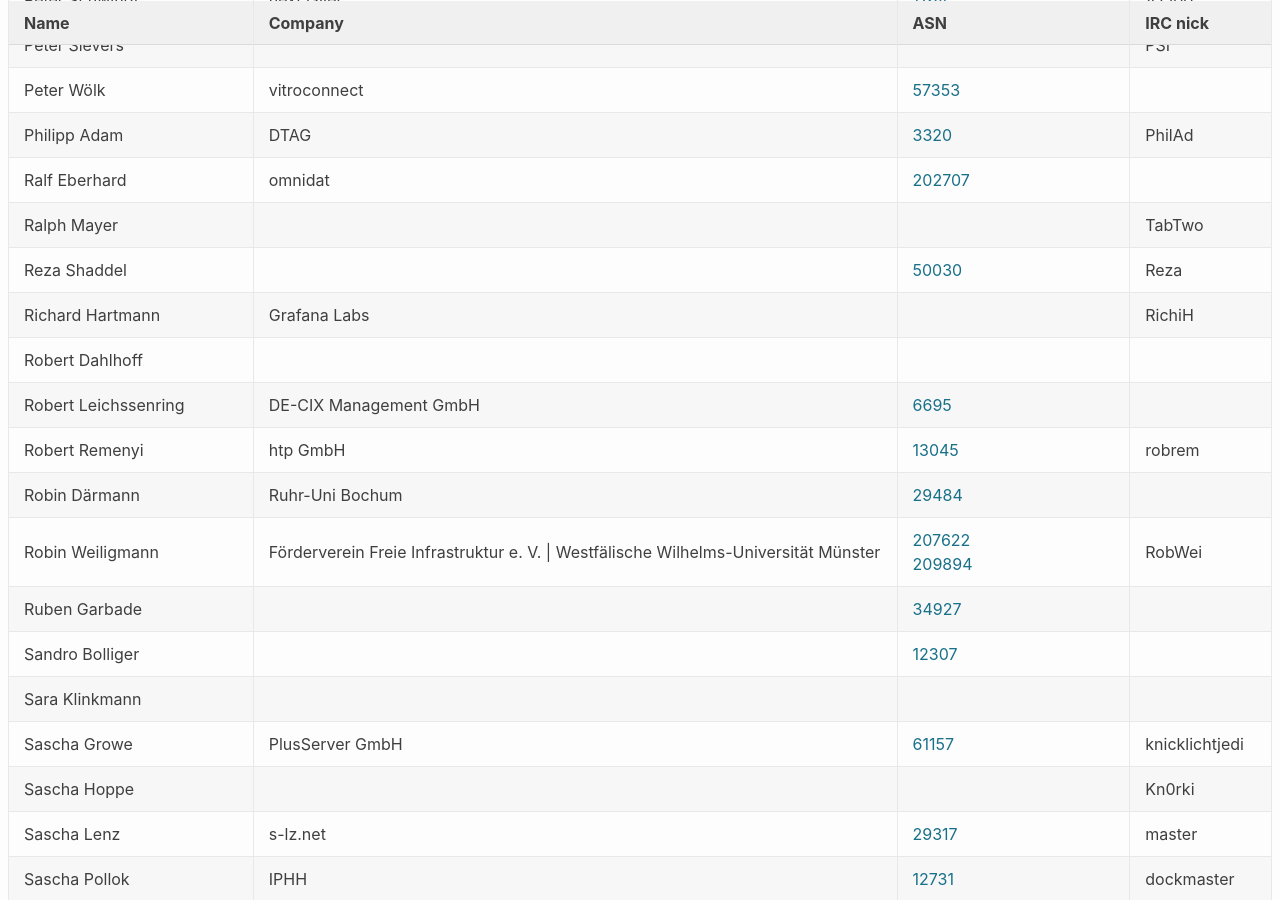
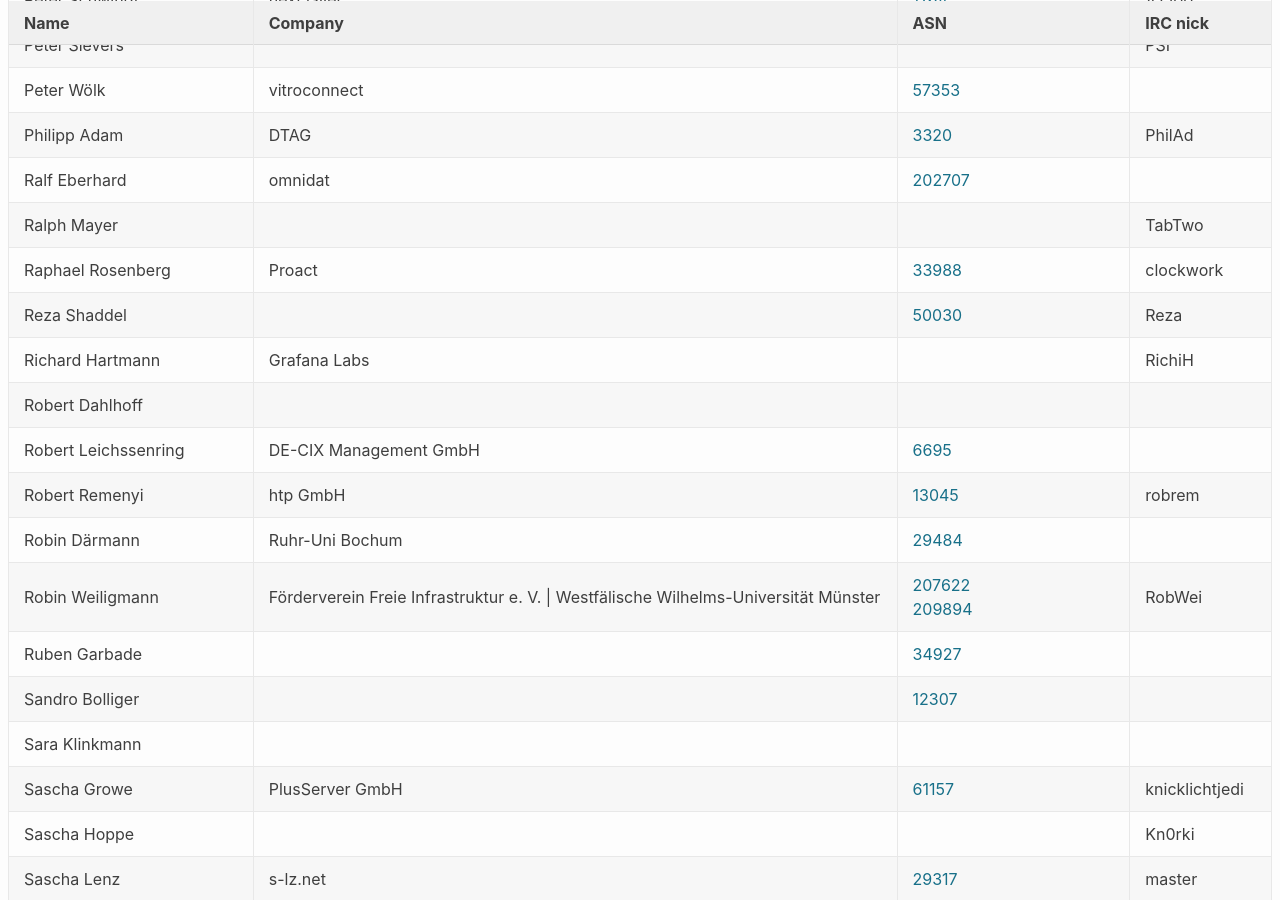
Before and after one commit to denog/pretix-attendeelist, a Jekyll site: the page built from denog13/index.markdown, in a window 1280 px wide and 900 px high, scrolled down 8398 px. Built offline with Jekyll 4.4.1, drawn with Linux system fonts in a browser that asks for light colours.

Commit message:
Latest data: Thu Oct  7 21:12:03 UTC 2021

```diff
--- a/_data/attendees_denog13.json
+++ b/_data/attendees_denog13.json
@@ -1102,6 +1102,12 @@
     "company": null,
     "irc": "TabTwo",
     "asn": null
+  },
+  {
+    "name": "Raphael Rosenberg",
+    "company": "Proact",
+    "irc": "clockwork",
+    "asn": "AS33988"
   },
   {
     "name": "Reza Shaddel",
```
